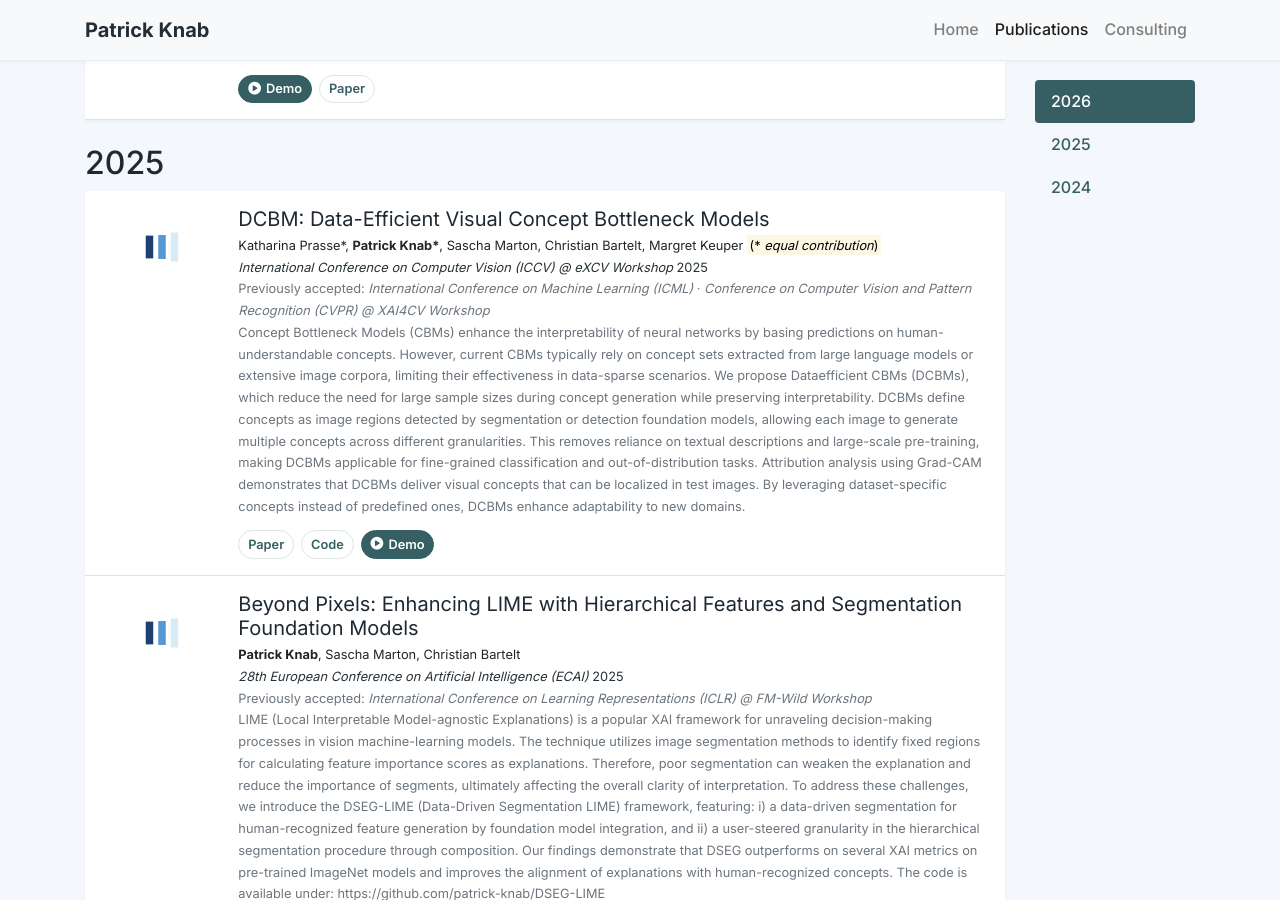
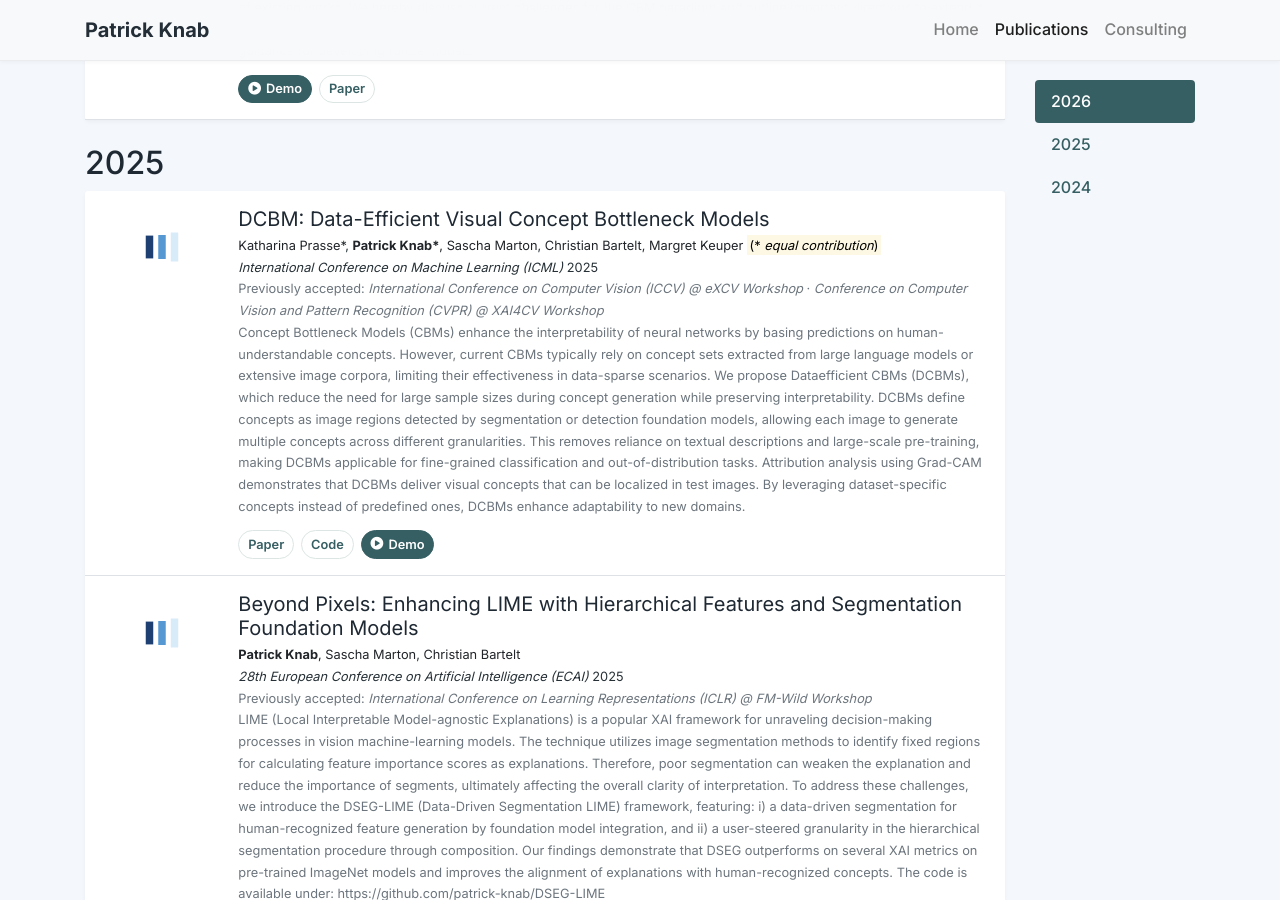
Before and after one commit to patrick-knab/patrick-knab.github.io, a Jekyll site: the page built from publications.html, in a window 1280 px wide and 900 px high, scrolled down 1321 px. Built offline with Jekyll 4.4.1, drawn with Linux system fonts in a browser that asks for light colours; nearby versions of some CDN libraries; a style sheet for code colours, icons or effects is not loaded.

Commit message:
Fix paper order

```diff
--- a/_includes/widgets/publication_card.html
+++ b/_includes/widgets/publication_card.html
@@ -5,7 +5,9 @@
     </h6>
     {% assign shown = 0 %}
     {% for paper in include.papers %}
-        {% assign item = paper.items | first %}
+        {% assign newest_item = paper.items | first %}
+        {% assign item = paper.items | where: "main_track", true | first %}
+        {% unless item %}{% assign item = newest_item %}{% endunless %}
         {% if item.selected %}
             {% include widgets/publication_item.html item=item history=paper.items first=false last=false %}
             {% assign shown = shown | plus: 1 %}
--- a/_includes/widgets/publication_item.html
+++ b/_includes/widgets/publication_item.html
@@ -1,7 +1,7 @@
 {% assign item = include.item %}
 {% assign has_previous_acceptance = false %}
-{% for occurrence in include.history offset:1 %}
-    {% unless occurrence.pub == 'Preprint' %}
+{% for occurrence in include.history %}
+    {% unless occurrence.url == item.url or occurrence.pub == 'Preprint' %}
         {% assign has_previous_acceptance = true %}
     {% endunless %}
 {% endfor %}
@@ -19,7 +19,7 @@
             <p class="mt-0 mb-0 small">{% include widgets/author_list.html authors=item.authors %}</p>
             <p class="mt-0 mb-0 small">{{item.pub_pre}}<i>{{ item.pub }}</i>{{ item.pub_post }} {{ item.pub_date }} {{ item.pub_last }}</p>
             {% if has_previous_acceptance %}
-            <p class="mt-0 mb-0 small text-muted publication-history"><span class="font-weight-semibold">Previously accepted:</span>{% assign first_acceptance = true %}{% for occurrence in include.history offset:1 %}{% unless occurrence.pub == 'Preprint' %}{% unless first_acceptance %} ·{% endunless %} <i>{{ occurrence.pub }}</i>{% assign first_acceptance = false %}{% endunless %}{% endfor %}</p>
+            <p class="mt-0 mb-0 small text-muted publication-history"><span class="font-weight-semibold">Previously accepted:</span>{% assign first_acceptance = true %}{% for occurrence in include.history %}{% unless occurrence.url == item.url or occurrence.pub == 'Preprint' %}{% unless first_acceptance %} ·{% endunless %} <i>{{ occurrence.pub }}</i>{% assign first_acceptance = false %}{% endunless %}{% endfor %}</p>
             {% endif %}
             <p class="mt-0 mb-0 small text-muted">{{ item.abstract }}</p>
 
@@ -50,7 +50,7 @@
         <p class="mt-0 mb-0 small">{% include widgets/author_list.html authors=item.authors %}</p>
         <p class="mt-0 mb-0 small">{{item.pub_pre}}<i>{{ item.pub }}</i>{{ item.pub_post }} {{ item.pub_date }} {{ item.pub_last }}</p>
         {% if has_previous_acceptance %}
-        <p class="mt-0 mb-0 small text-muted publication-history"><span class="font-weight-semibold">Previously accepted:</span>{% assign first_acceptance = true %}{% for occurrence in include.history offset:1 %}{% unless occurrence.pub == 'Preprint' %}{% unless first_acceptance %} ·{% endunless %} <i>{{ occurrence.pub }}</i>{% assign first_acceptance = false %}{% endunless %}{% endfor %}</p>
+        <p class="mt-0 mb-0 small text-muted publication-history"><span class="font-weight-semibold">Previously accepted:</span>{% assign first_acceptance = true %}{% for occurrence in include.history %}{% unless occurrence.url == item.url or occurrence.pub == 'Preprint' %}{% unless first_acceptance %} ·{% endunless %} <i>{{ occurrence.pub }}</i>{% assign first_acceptance = false %}{% endunless %}{% endfor %}</p>
         {% endif %}
         {% if item.abstract %}
         <details class="publication-mobile-abstract">
--- a/publications.html
+++ b/publications.html
@@ -21,8 +22,10 @@ body_attr: >-
     <div class="col-12 col-lg-10">
         {% assign current_year = '' %}
         {% for paper in papers %}
-        {% assign item = paper.items | first %}
-        {% assign item_year = item.date | date: '%Y' %}
+        {% assign newest_item = paper.items | first %}
+        {% assign item = paper.items | where: "main_track", true | first %}
+        {% unless item %}{% assign item = newest_item %}{% endunless %}
+        {% assign item_year = newest_item.date | date: '%Y' %}
         {% if item_year != current_year %}
             {% unless forloop.first %}</div>{% endunless %}
             <h2 class="pt-4" id="year-{{ item_year }}">{{ item_year }}</h2>
@@ -38,8 +41,8 @@ body_attr: >-
         <div id="navbar-year" class="nav nav-pills flex-column sticky-top" style="top: 80px">
             {% assign current_year = '' %}
             {% for paper in papers %}
-            {% assign item = paper.items | first %}
-            {% assign item_year = item.date | date: '%Y' %}
+            {% assign newest_item = paper.items | first %}
+            {% assign item_year = newest_item.date | date: '%Y' %}
             {% if item_year != current_year %}
             <a class="nav-link d-block" href="#year-{{ item_year }}">{{ item_year }}</a>
             {% assign current_year = item_year %}
```
Also changed, not shown: other parts of publications.html (+3 -2 lines), _publications/2025/DCBM_ICML.md (+1 -0 lines), _publications/2025/DSEG_ECAI.md (+1 -0 lines), _publications/2026/MoTIF_NeurIPS.md (+1 -0 lines).
